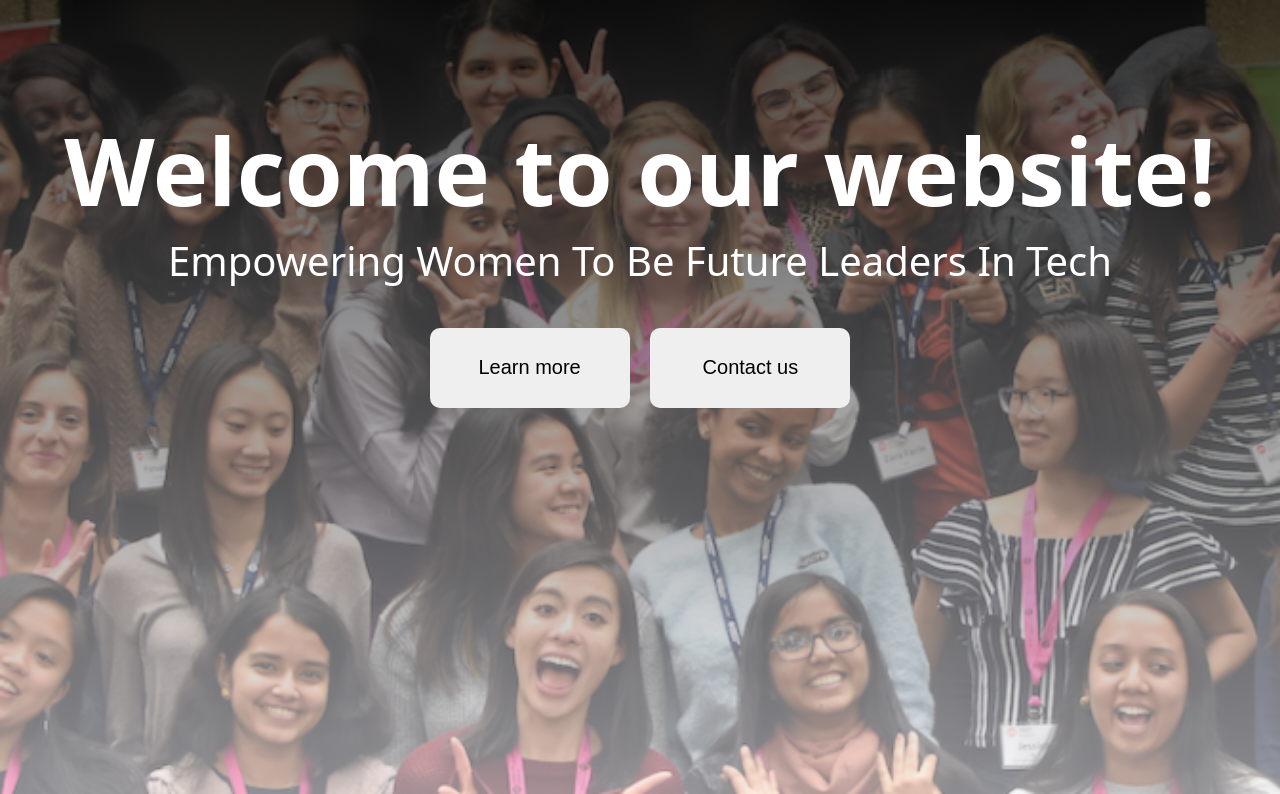
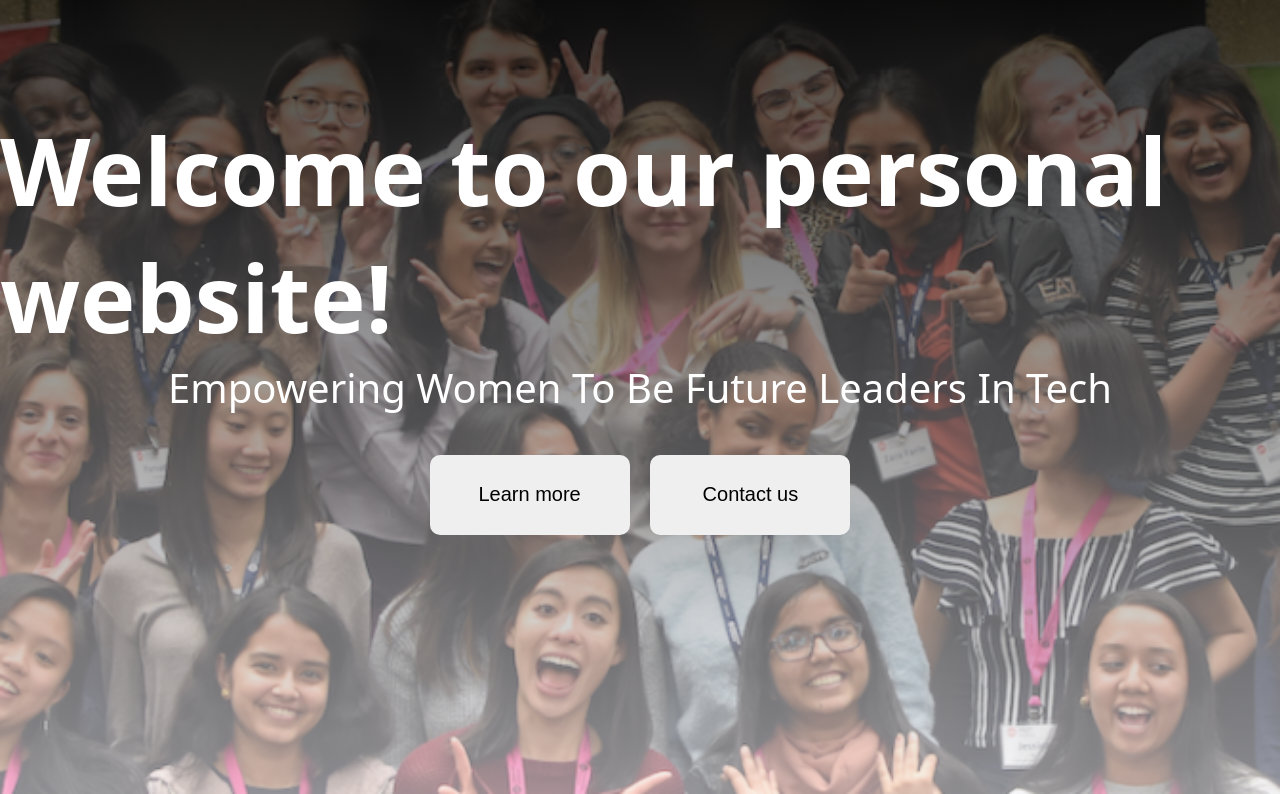
Before and after one commit to Olympicene/WICS-website-workshop, a plain HTML site: page index.html in a window 1280 px wide. Shown: the part 118-912 px from the top of the page. Drawn offline with Linux system fonts and the light colour scheme.

Commit message:
vercel check

```diff
--- a/index.html
+++ b/index.html
@@ -28,7 +28,7 @@
       <div class="content">
         <div class="left">
             <dev class="welcome">
-              <h3> Welcome to our website!</h3>
+              <h3> Welcome to our personal website!</h3>
               <p> Empowering Women To Be Future Leaders In Tech </p>
               <div class="buttons">
                 <button class="learn"> Learn more</button>
```
